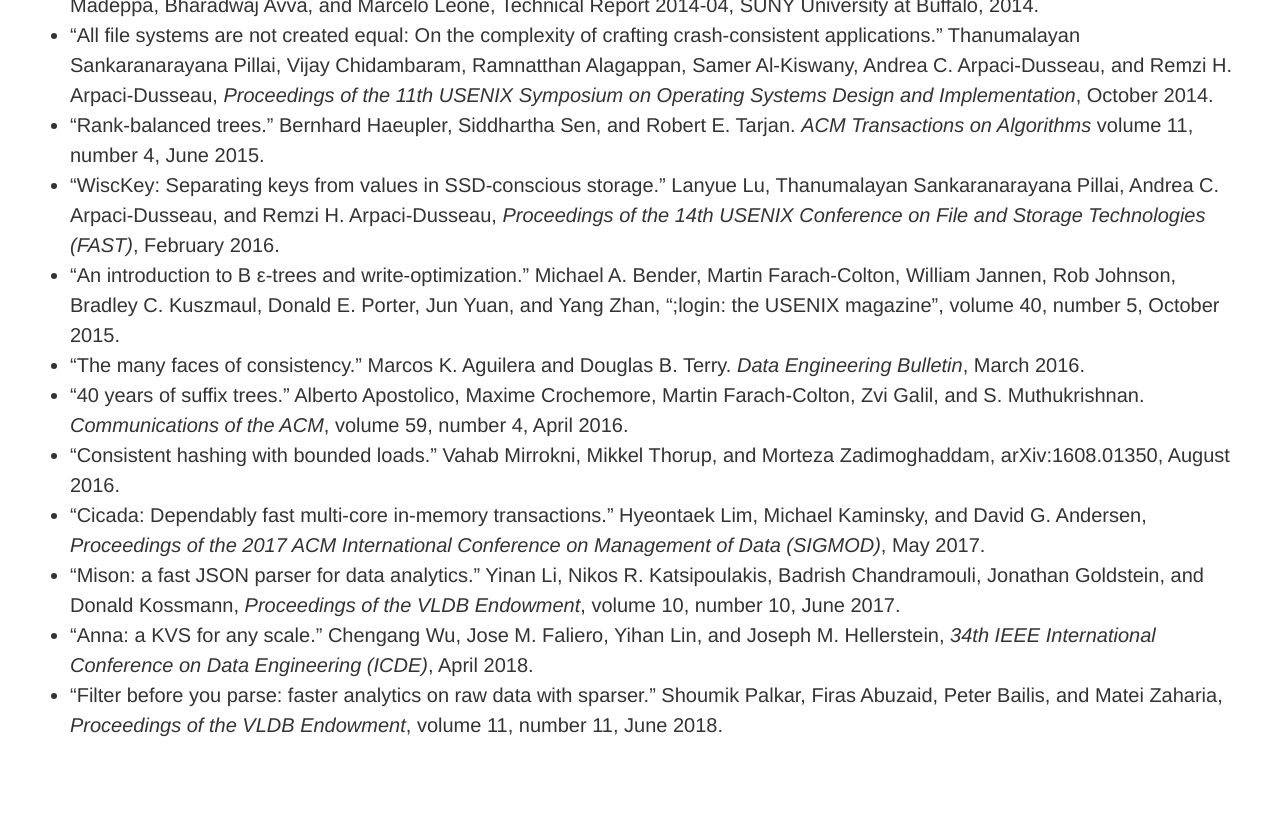
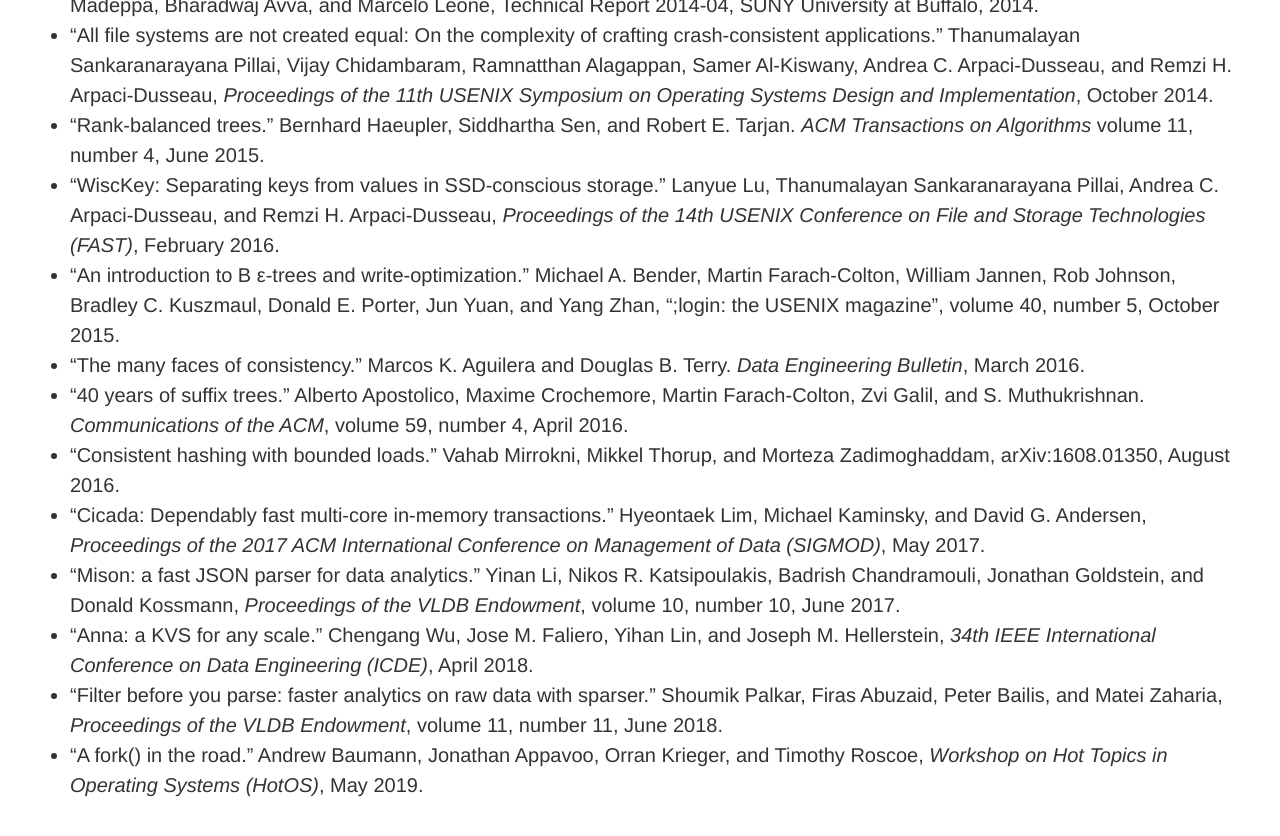
Before and after one commit to mspiegel/mspiegel.github.com, a Jekyll site: the page built from canon.md, in a window 1280 px wide and 900 px high, scrolled down 8550 px. Shown: the top 836 px of the window. Built offline with Jekyll 4.4.1, drawn with Linux system fonts in a browser that asks for light colours.

Commit message:
Add fork() HotOS 2019 paper

```diff
--- a/canon.md
+++ b/canon.md
@@ -197,3 +197,4 @@ Michael Eisenberg.  University of Colorado.
 * "Mison: a fast JSON parser for data analytics." Yinan Li, Nikos R. Katsipoulakis, Badrish Chandramouli, Jonathan Goldstein, and Donald Kossmann, _Proceedings of the VLDB Endowment_, volume 10, number 10, June 2017.
 * "Anna: a KVS for any scale." Chengang Wu, Jose M. Faliero, Yihan Lin, and Joseph M. Hellerstein, _34th IEEE International Conference on Data Engineering (ICDE)_, April 2018.
 * "Filter before you parse: faster analytics on raw data with sparser." Shoumik Palkar, Firas Abuzaid, Peter Bailis, and Matei Zaharia, _Proceedings of the VLDB Endowment_, volume 11, number 11, June 2018.
+* "A fork() in the road." Andrew Baumann, Jonathan Appavoo, Orran Krieger, and Timothy Roscoe, _Workshop on Hot Topics in Operating Systems (HotOS)_, May 2019.
```
